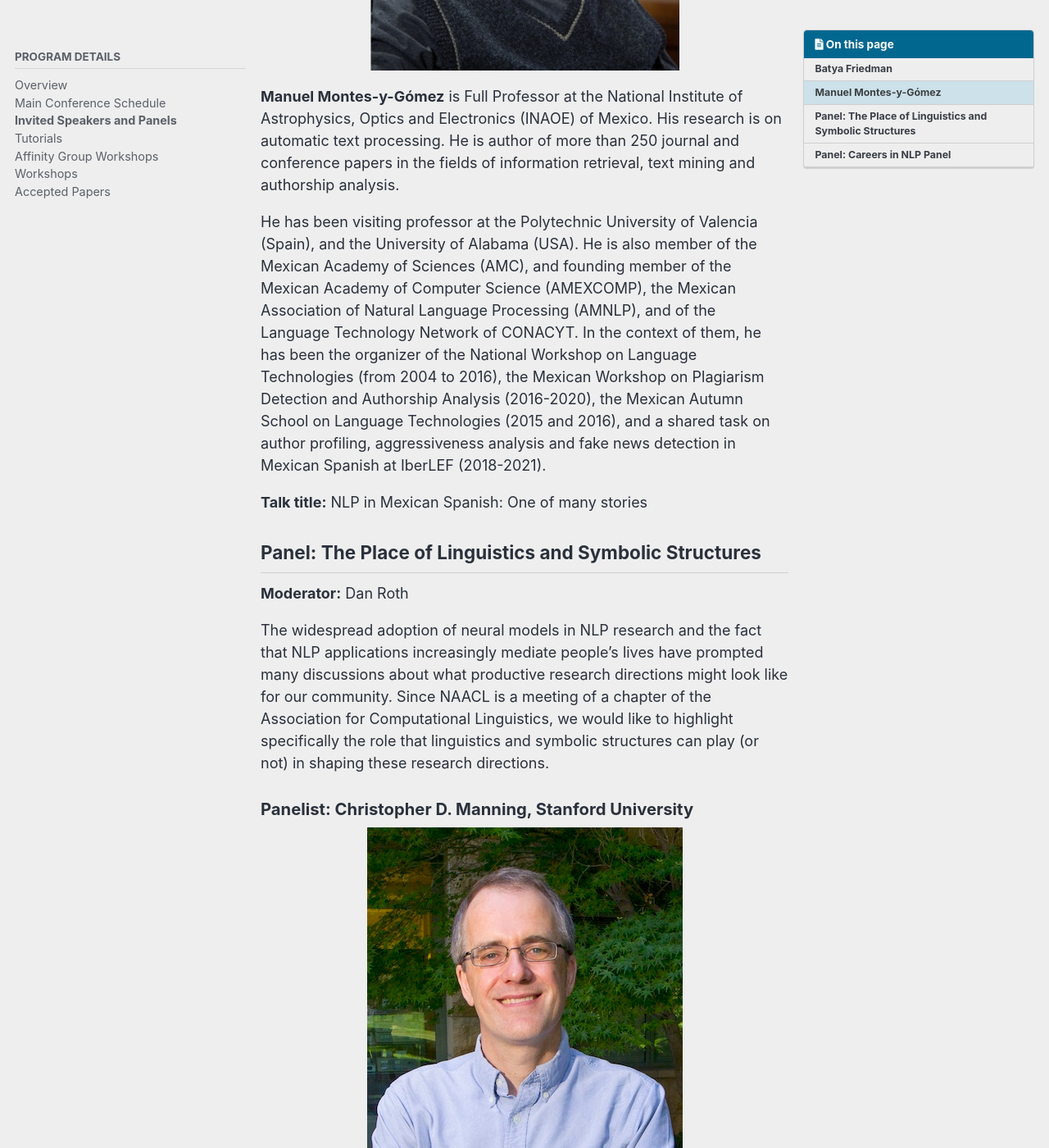
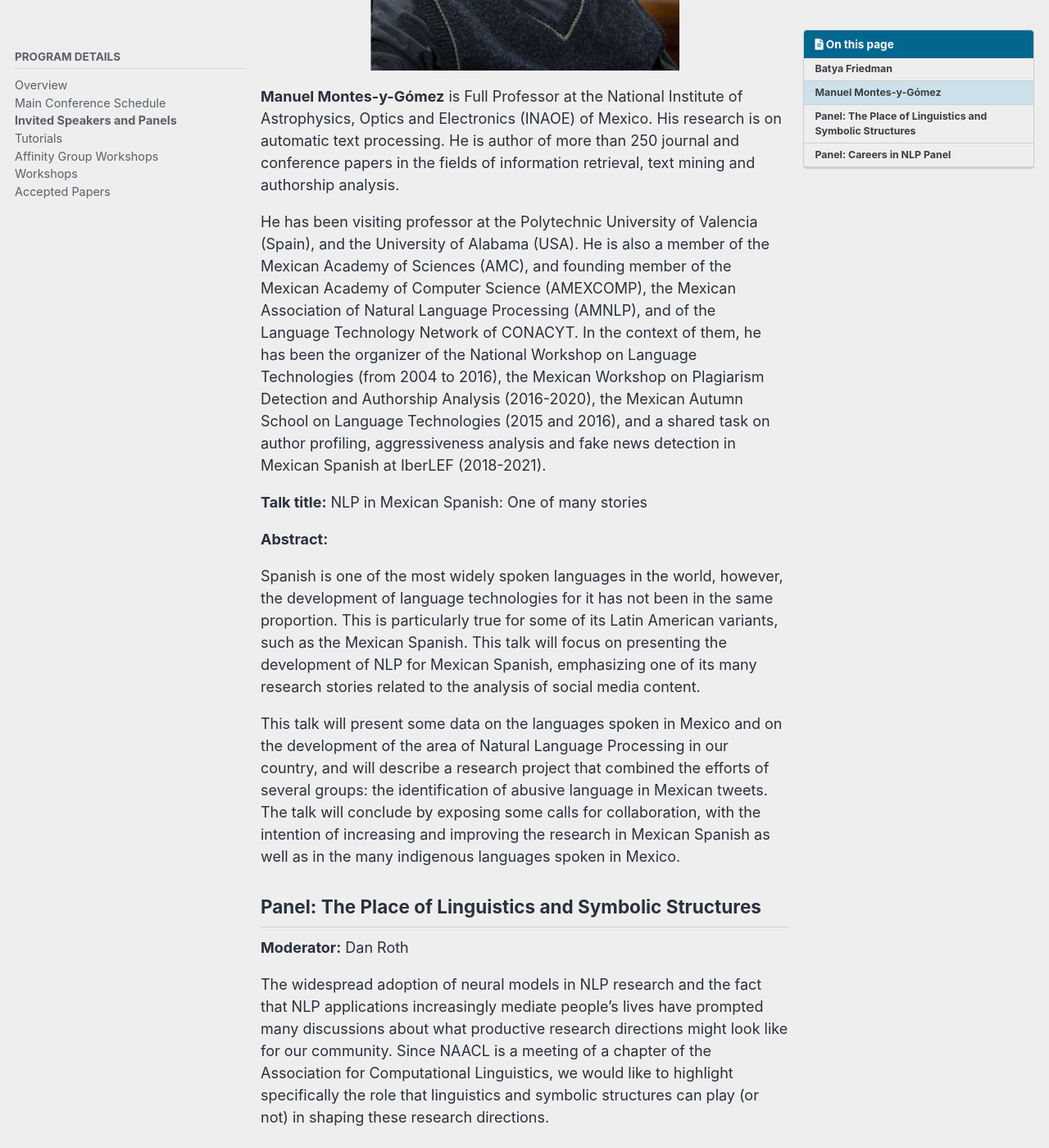
Before and after one commit to naacl-org/naacl-2022-website, a Jekyll site: the page built from _pages/program/keynotes.md, in a window 1280 px wide and 1400 px high, scrolled down 1965 px. Shown: the whole window at 82% size. Built offline with Jekyll 4.4.1, drawn with Linux system fonts in a browser that asks for light colours; cached includes are drawn as plain includes; comment, search, counter and statistics services are not loaded.

Commit message:
Update Manuel's bio and abstract

```diff
--- a/_pages/program/keynotes.md
+++ b/_pages/program/keynotes.md
@@ -27,9 +27,27 @@ Dr. Friedman’s 2019 MIT Press book co-authored with David Hendry, Value Sensit
 
 **Manuel Montes-y-Gómez** is Full Professor at the National Institute of Astrophysics, Optics and Electronics (INAOE) of Mexico. His research is on automatic text processing. He is author of more than 250 journal and conference papers in the fields of information retrieval, text mining and authorship analysis.
 
-He has been visiting professor at the Polytechnic University of Valencia (Spain), and the University of Alabama (USA). He is also member of the Mexican Academy of Sciences (AMC), and founding member of the Mexican Academy of Computer Science (AMEXCOMP), the Mexican Association of Natural Language Processing (AMNLP), and of the Language Technology Network of CONACYT. In the context of them, he has been the organizer of the National Workshop on Language Technologies (from 2004 to 2016), the Mexican Workshop on Plagiarism Detection and Authorship Analysis (2016-2020), the Mexican Autumn School on Language Technologies (2015 and 2016), and a shared task on author profiling, aggressiveness analysis and fake news detection in Mexican Spanish at IberLEF (2018-2021).
+He has been visiting professor at the Polytechnic University of Valencia (Spain), and the University of Alabama (USA). He is also a member of the Mexican Academy of Sciences (AMC), and founding member of the Mexican Academy of Computer Science (AMEXCOMP), the Mexican Association of Natural Language Processing (AMNLP), and of the Language Technology Network of CONACYT. In the context of them, he has been the organizer of the National Workshop on Language Technologies (from 2004 to 2016), the Mexican Workshop on Plagiarism Detection and Authorship Analysis (2016-2020), the Mexican Autumn School on Language Technologies (2015 and 2016), and a shared task on author profiling, aggressiveness analysis and fake news detection in Mexican Spanish at IberLEF (2018-2021).
 
 **Talk title:** NLP in Mexican Spanish: One of many stories
+
+**Abstract:**
+
+Spanish is one of the most widely spoken languages in the world, however, the
+development of language technologies for it has not been in the same
+proportion. This is particularly true for some of its Latin American variants, such
+as the Mexican Spanish. This talk will focus on presenting the development of
+NLP for Mexican Spanish, emphasizing one of its many research stories related
+to the analysis of social media content.
+
+This talk will present some data on the languages spoken in Mexico and on the
+development of the area of Natural Language Processing in our country, and
+will describe a research project that combined the efforts of several groups: the
+identification of abusive language in Mexican tweets. The talk will conclude by
+exposing some calls for collaboration, with the intention of increasing and
+improving the research in Mexican Spanish as well as in the many indigenous
+languages spoken in Mexico.
+
 
 ## Panel: The Place of Linguistics and Symbolic Structures
 {: #panel-linguistics-symbolic-structures}
```
